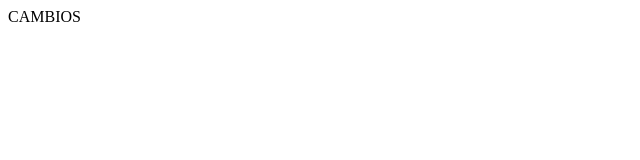
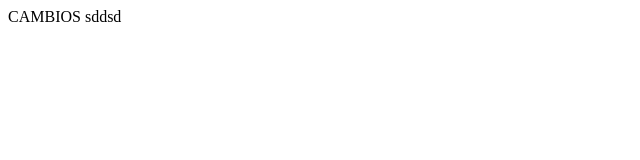
Before and after one commit to g4br13lg4l4n/CEAS, a plain HTML site: page index.html in a window 1280 px wide. Shown: the full height of the page, 0-640 px from the left. Drawn offline with Linux system fonts and the light colour scheme.

```diff
--- a/index.html
+++ b/index.html
@@ -6,5 +6,6 @@
 </head>
 <body>
  CAMBIOS
+sddsd
 </body>
 </html>
```
Also changed, not shown: style.css (added).
